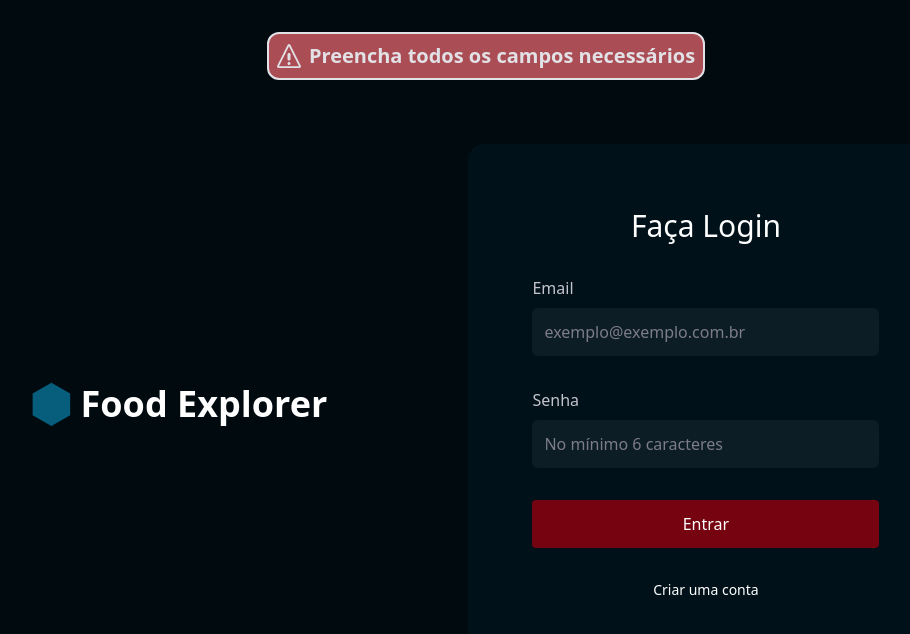
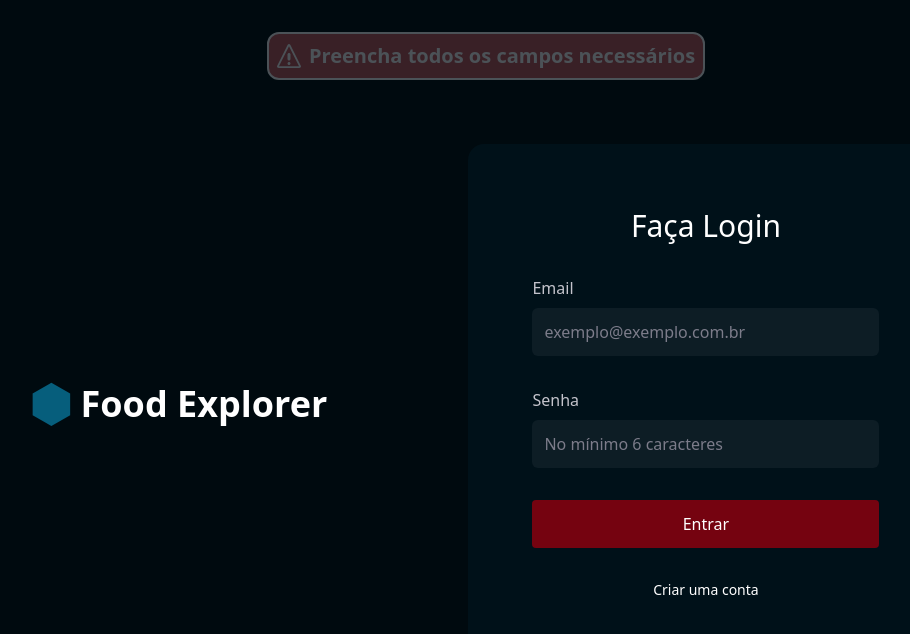
Before and after one commit to FredericoGrz/food-explorer, a React (Vite) app: page / in a window 1280 px wide. Both pictures are taken after a click on the button "Entrar". Shown: the top 634 px of the page, without its empty margins (154-1064 px from the left). Built offline with nearby package versions, Linux system fonts and the light colour scheme.

Commit message:
Criado animação para o alertbox

```diff
--- a/src/hooks/AlertBox.jsx
+++ b/src/hooks/AlertBox.jsx
@@ -40,7 +40,7 @@ function AlertBoxProvider({ children }) {
         <div
           className={`flex items-center p-2 rounded-xl gap-2 w-fit ${
             alertType === "warning" ? "bg-tomato-400" : "bg-cake-100"
-          } border-2 border-light-300 absolute z-40 top-8 right-0 left-0 mx-auto animate-fadeIn`}
+          } border-2 border-light-300 absolute z-40 top-8 right-0 left-0 mx-auto animate-fadeInOut`}
         >
           {renderIcon()}
           {message && (
--- a/tailwind.config.js
+++ b/tailwind.config.js
@@ -38,9 +38,16 @@ export default {
           "0%": { opacity: "0" },
           "100%": { opacity: "1" },
         },
+        fadeInOut: {
+          "0%": { opacity: "0" },
+          "20%": { opacity: "1" },
+          "80%": { opacity: "1" },
+          "100%": { opacity: "0" },
+        },
       },
       animation: {
         fadeIn: "fadeIn .5s linear",
+        fadeInOut: "fadeInOut 3s linear",
       },
     },
   },
```
